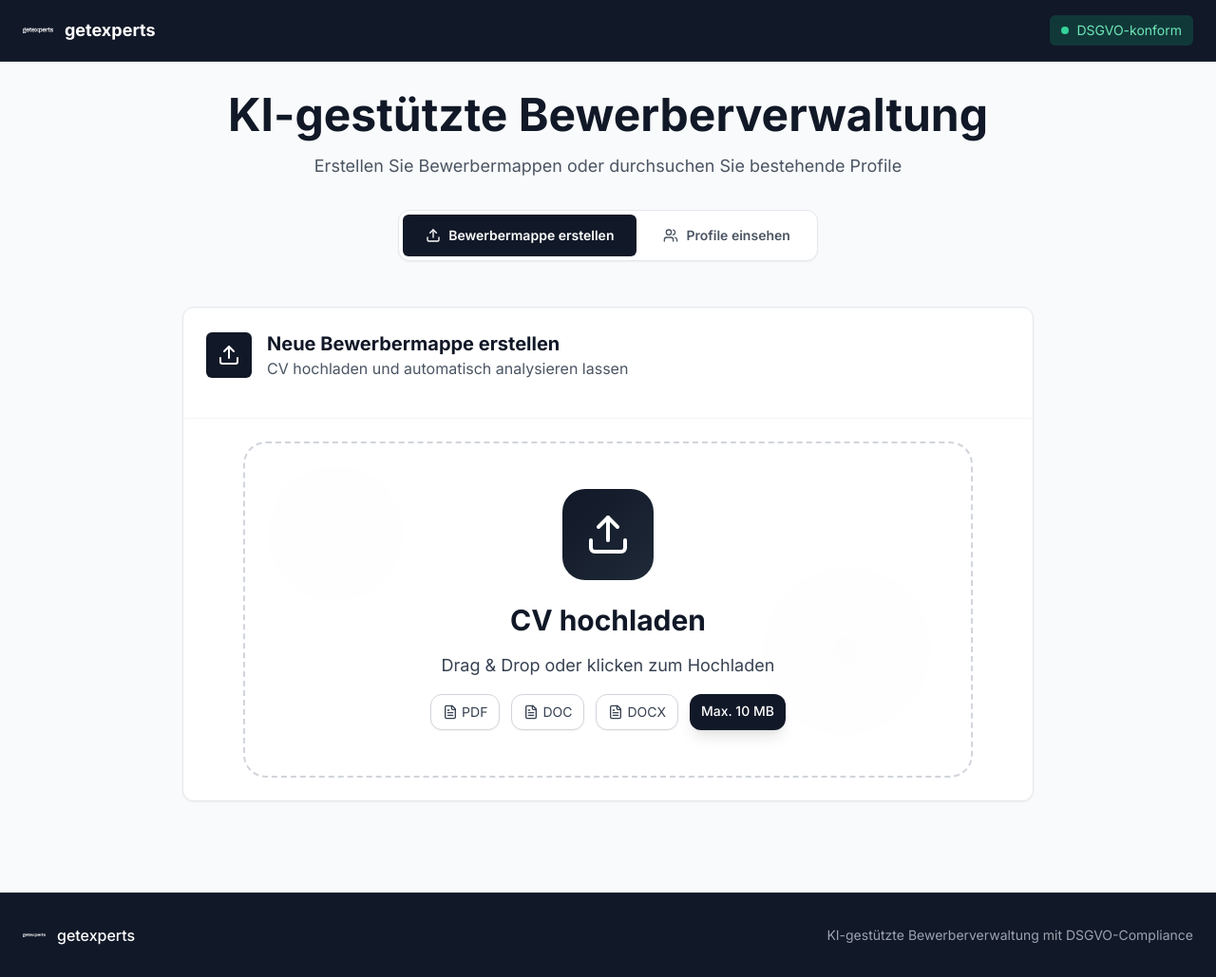
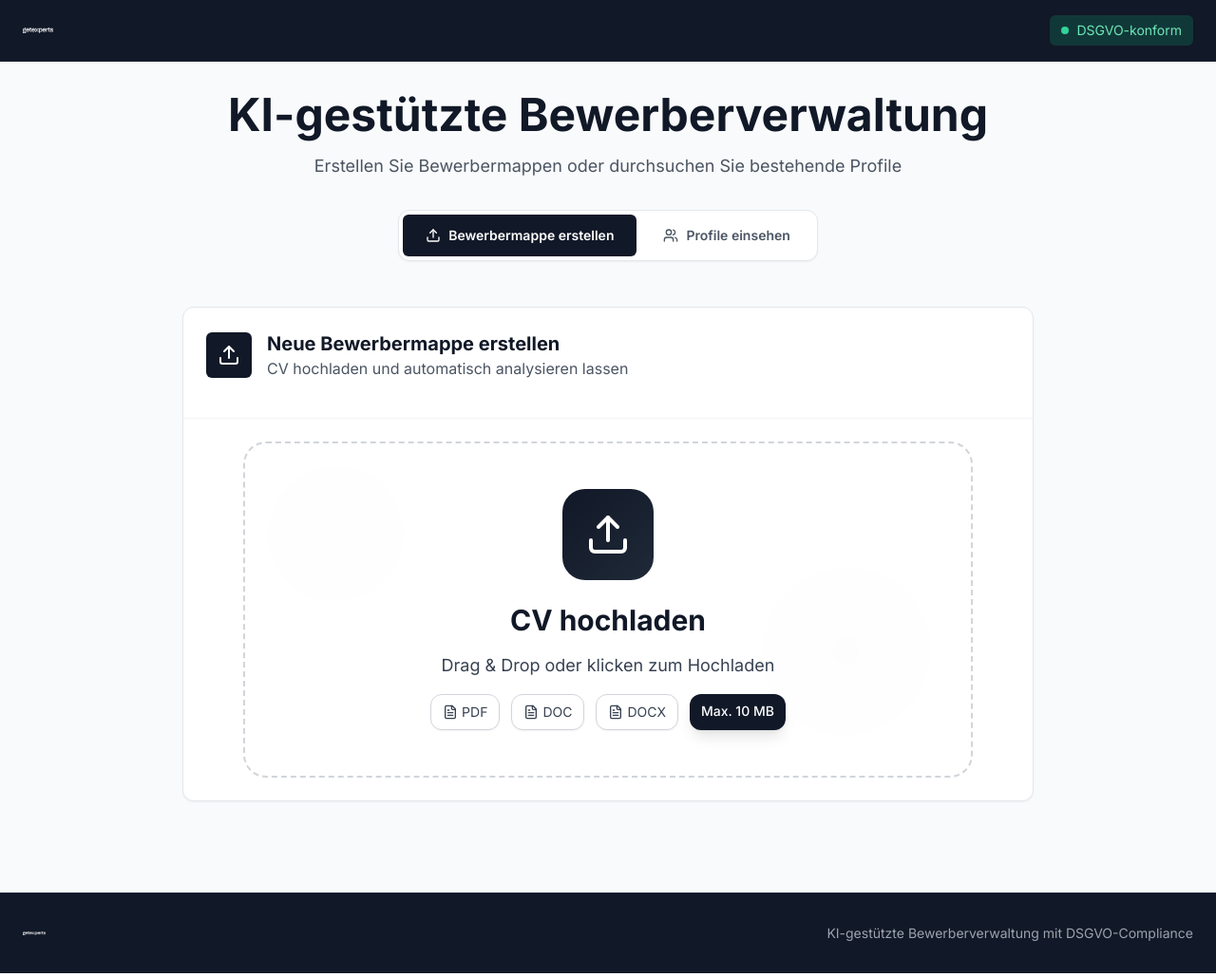
Before and after one commit to kiliansmd/BACKUP, a Next.js app: page / in a window 1280 px wide. Shown: the whole page at 95% size. Built offline with nearby package versions, Linux system fonts and the light colour scheme.

Commit message:
Remove Text Logo

```diff
--- a/app/page.tsx
+++ b/app/page.tsx
@@ -37,7 +37,6 @@ export default function Home() {
                 height={32}
                 className="object-contain"
               />
-              <div className="text-white font-bold text-lg">getexperts</div>
             </div>
 
             {/* Status */}
@@ -205,7 +204,6 @@ export default function Home() {
                 width={24}
                 height={24}
               />
-              <span className="font-medium">getexperts</span>
             </div>
             <div className="text-sm text-gray-400">
               KI-gestützte Bewerberverwaltung mit DSGVO-Compliance
```
